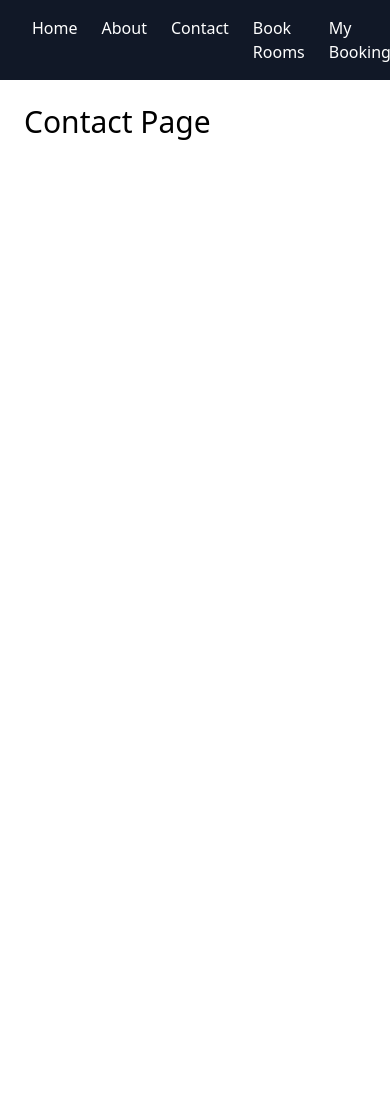
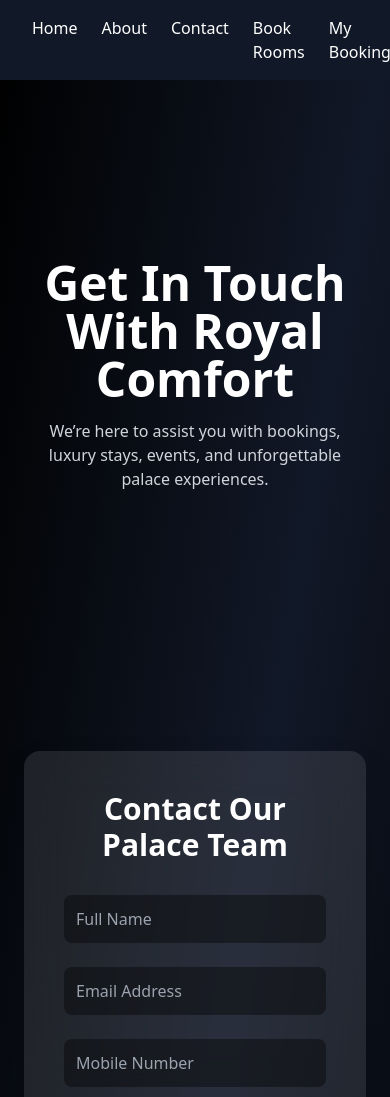
Before and after one commit to roushan-rajput/Palace-A-Hotel-Booking-Website, a React (Vite) app: page /contact in a window 390 px wide. Shown: the top 1097 px of the page. Before the commit the page ends 844 px from the top, so only its background shows below. Built offline with nearby package versions, Linux system fonts and the light colour scheme.

Commit message:
Add some new pages & new Features

```diff
--- a/src/Pages/Contact/Contact.jsx
+++ b/src/Pages/Contact/Contact.jsx
@@ -1,19 +1,141 @@
-// export default function Contact() {
-//   return <h1 className="text-3xl p-6">Contact Page</h1>
-// }
-
-
-import { div } from 'framer-motion/client'
-import React from 'react'
+import { motion } from "framer-motion"
 import Navbar from "../../Components/Navbar"
 
-export default function Contact(){
+export default function Contact() {
   return (
+    <div className="w-full bg-gradient-to-br from-black via-gray-900 to-black text-white">
+      <Navbar/>
+      {/* ================= HERO SECTION ================= */}
+      <section className="min-h-[70vh] flex items-center justify-center text-center px-6">
+        <motion.div
+          initial={{ opacity: 0, y: 80 }}
+          animate={{ opacity: 1, y: 0 }}
+          transition={{ duration: 1 }}
+        >
+          <h1 className="text-5xl font-extrabold mb-4">
+            Get In Touch With Royal Comfort
+          </h1>
+          <p className="text-gray-300 max-w-2xl mx-auto">
+            We’re here to assist you with bookings, luxury stays, events,
+            and unforgettable palace experiences.
+          </p>
+        </motion.div>
+      </section>
 
-    <div>
-      <Navbar/>
-      <h1 className="text-3xl p-6">Contact Page</h1>
+      {/* ================= CONTACT FORM ================= */}
+      <section className="py-20 px-6 flex justify-center">
+        <motion.div
+          initial={{ opacity: 0, scale: 0.9 }}
+          whileInView={{ opacity: 1, scale: 1 }}
+          transition={{ duration: 0.7 }}
+          className="w-full max-w-4xl bg-white/10 backdrop-blur-xl
+          rounded-2xl shadow-2xl p-10"
+        >
+          <h2 className="text-3xl font-bold mb-8 text-center">
+            Contact Our Palace Team
+          </h2>
+
+          <form className="grid md:grid-cols-2 gap-6">
+
+            <input
+              type="text"
+              placeholder="Full Name"
+              className="p-3 rounded-lg bg-black/40
+              focus:ring-2 focus:ring-pink-500 outline-none"
+            />
+
+            <input
+              type="email"
+              placeholder="Email Address"
+              className="p-3 rounded-lg bg-black/40
+              focus:ring-2 focus:ring-pink-500 outline-none"
+            />
+
+            <input
+              type="tel"
+              placeholder="Mobile Number"
+              className="p-3 rounded-lg bg-black/40
+              focus:ring-2 focus:ring-pink-500 outline-none"
+            />
+
+            <input
+              type="text"
+              placeholder="City"
+              className="p-3 rounded-lg bg-black/40
+              focus:ring-2 focus:ring-pink-500 outline-none"
+            />
+
+            <textarea
+              rows="5"
+              placeholder="Your Message"
+              className="md:col-span-2 p-3 rounded-lg bg-black/40
+              focus:ring-2 focus:ring-pink-500 outline-none"
+            ></textarea>
+
+            <motion.button
+              whileHover={{ scale: 1.05 }}
+              whileTap={{ scale: 0.95 }}
+              className="md:col-span-2 bg-pink-600 py-3 rounded-lg
+              font-semibold tracking-wide hover:bg-pink-700 transition"
+            >
+              Send Message
+            </motion.button>
+
+          </form>
+        </motion.div>
+      </section>
+
+      {/* ================= CONTACT INFO ================= */}
+      <section className="py-20 px-6 bg-black/40">
+        <div className="max-w-6xl mx-auto grid md:grid-cols-3 gap-8 text-center">
+
+          {[
+            { title: "Palace Address", desc: "Royal Palace Road, Udaipur, Rajasthan" },
+            { title: "Call Us", desc: "+91 98765 43210" },
+            { title: "Email Us", desc: "support@luxurypalace.com" },
+          ].map((item, i) => (
+            <motion.div
+              key={i}
+              initial={{ opacity: 0, y: 40 }}
+              whileInView={{ opacity: 1, y: 0 }}
+              transition={{ delay: i * 0.2 }}
+              className="bg-white/10 p-6 rounded-xl shadow-xl hover:scale-105 transition"
+            >
+              <h3 className="text-xl font-bold mb-2">
+                {item.title}
+              </h3>
+              <p className="text-gray-300">
+                {item.desc}
+              </p>
+            </motion.div>
+          ))}
+
+        </div>
+      </section>
+
+      {/* ================= CTA ================= */}
+      <section className="py-20 text-center px-6">
+        <motion.h2
+          initial={{ opacity: 0 }}
+          whileInView={{ opacity: 1 }}
+          className="text-4xl font-bold mb-6"
+        >
+          Experience Royal Hospitality
+        </motion.h2>
+
+        <p className="text-gray-300 mb-8 max-w-xl mx-auto">
+          From luxury stays to royal events, our palace team is ready
+          to craft unforgettable memories for you.
+        </p>
+
+        <motion.button
+          whileHover={{ scale: 1.08 }}
+          className="bg-pink-600 px-10 py-3 rounded-full font-semibold hover:bg-pink-700"
+        >
+          Book Your Stay
+        </motion.button>
+      </section>
+
     </div>
-
   )
 }
--- a/src/Pages/Home/Home.jsx
+++ b/src/Pages/Home/Home.jsx
@@ -40,7 +40,7 @@ export default function Home() {
 
           <Link
             to="/signup"
-            className="bg-white text-pink-600 px-8 py-3 rounded-full font-semibold hover:scale-105 transition"
+            className="bg-yellow-400 text-black px-8 py-3 rounded-full font-semibold hover:scale-105 transition"
           >
             Get Started!!
           </Link>
@@ -202,7 +202,7 @@ export default function Home() {
           ].map((item, i) => (
             <div
               key={i}
-              className="bg-white p-8 rounded-xl shadow hover:-translate-y-2 transition bg-red-100"
+              className="bg-white p-8 rounded-xl shadow hover:-translate-y-2 transition bg-blue-200"
             >
               <h3 className="text-4xl font-bold text-indigo-600">{item.value}</h3>
               <p className="mt-2 text-gray-600">{item.label}</p>
@@ -231,11 +231,11 @@ export default function Home() {
               initial={{ opacity: 0, y: 40 }}
               whileInView={{ opacity: 1, y: 0 }}
               transition={{ duration: 0.5, delay: i * 0.1 }}
-              className="bg-white p-8 rounded-2xl shadow-lg
-                   hover:-translate-y-2 hover:shadow-2xl transition  bg-red-100"
+              className="bg-blue-200 p-8 rounded-3xl shadow-lg
+                   hover:-translate-y-2 hover:shadow-2xl transition  bg-blue-200"
             >
               <h3 className="text-xl font-semibold mb-3">{item[0]}</h3>
-              <p className="text-gray-600">{item[1]}</p>
+              <p className="text-gray-800">{item[1]}</p>
             </motion.div>
           ))}
         </div>
--- a/src/Pages/Login/Login.jsx
+++ b/src/Pages/Login/Login.jsx
@@ -25,7 +25,7 @@ const Login = () => {
       return;
     }
 
-    alert("Login Successful ✅");
+    // alert("Login Successful ✅");
     navigate("/Loginhome");
   };
 
@@ -92,7 +92,7 @@ const Login = () => {
             {/* Button */}
             <button
               type="submit"
-              className="w-full bg-blue-600 text-white py-2 rounded-lg font-semibold hover:bg-blue-700 transition"
+              className="w-full bg-yellow-400 text-black py-2 rounded-lg font-semibold hover:bg-black transition"
             >
               Login
             </button>
--- a/src/Pages/Signup/Signup.jsx
+++ b/src/Pages/Signup/Signup.jsx
@@ -123,7 +123,7 @@ const Signup = () => {
               whileHover={{ scale: 1.03 }}
               whileTap={{ scale: 0.97 }}
               type="submit"
-              className="w-full rounded-xl bg-indigo-600 py-3 font-semibold text-white hover:bg-indigo-700 transition"
+              className="w-full rounded-xl bg-yellow-400 py-3 font-semibold text-black hover:bg-black transition"
             >
               Sign Up
             </motion.button>
```
